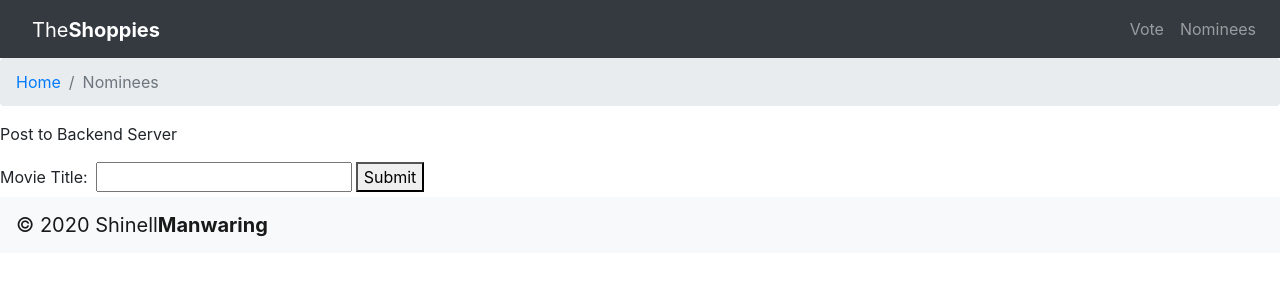
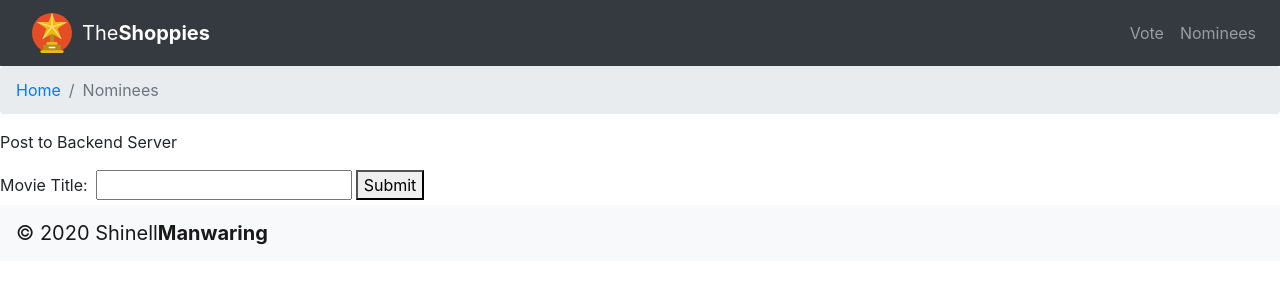
Before and after one commit to shinellm/the-shoppies-awards, a React (Create React App) app in the folder client/: page /nominees in a window 1280 px wide. Shown: the top 300 px of the page. Built offline with nearby package versions, Linux system fonts and the light colour scheme.

Commit message:
Added a logo placeholder for the website's header.

```diff
--- a/client/src/components/Footer.js
+++ b/client/src/components/Footer.js
@@ -1,5 +1,6 @@
 import React from 'react';
 import { Navbar, Nav } from 'react-bootstrap';
+// import logo from '../images/svg/reactlogo.svg';
 import logo from '../images/svg/logo.svg';
 
 function Footer() {
--- a/client/src/components/Header.js
+++ b/client/src/components/Header.js
@@ -1,5 +1,6 @@
 import React, { Component } from 'react';
 import { Navbar, Nav } from 'react-bootstrap';
+// import logo from '../images/svg/reactlogo.svg';
 import logo from '../images/svg/logo.svg';
 
 export default class Header extends Component {
@@ -7,8 +8,10 @@ export default class Header extends Component {
         return (
             <header style={{position: "sticky", top: "0", zIndex: "1020"}}>
                 <Navbar collapseOnSelect expand="lg" bg="dark" variant="dark">
-                    <Nav.Link className="navbar-brand" href="/">
-                        {/* <img className='logo' src={logo} alt="logo"/> */}
+                    <Nav.Link className="navbar-brand" href="/" style={{display: "flex", alignItems: "center", justifyContent: "center"}}>
+                        <div style={{width: "40px", height: "40px", borderRadius: "50%", background: "#e44d26", marginRight: ".5em"}}>
+                            <img className='logo' src={logo} alt="logo"/>
+                        </div>
                         <span className='logo-text align-middle'>The<b>Shoppies</b></span>
                     </Nav.Link>
                     <Navbar.Toggle aria-controls="header-navbar-nav"/>
--- a/client/src/views/Home.js
+++ b/client/src/views/Home.js
@@ -1,5 +1,5 @@
 import React, { Component } from 'react';
-import logo from "../images/svg/logo.svg";
+import logo from "../images/svg/reactlogo.svg";
 
 export default class Home extends Component {
   render() {
```
Also changed, not shown: client/src/images/svg/logo.svg, client/src/images/svg/reactlogo.svg (added).
